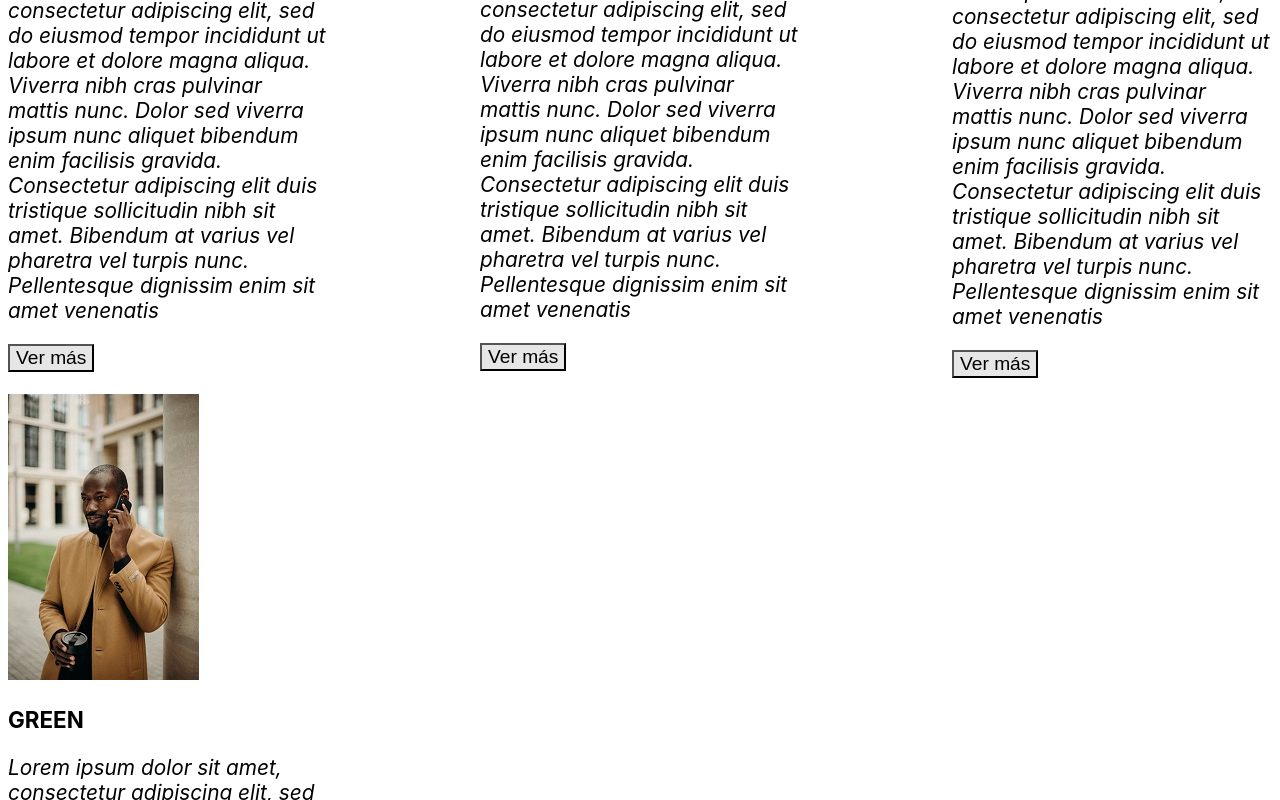
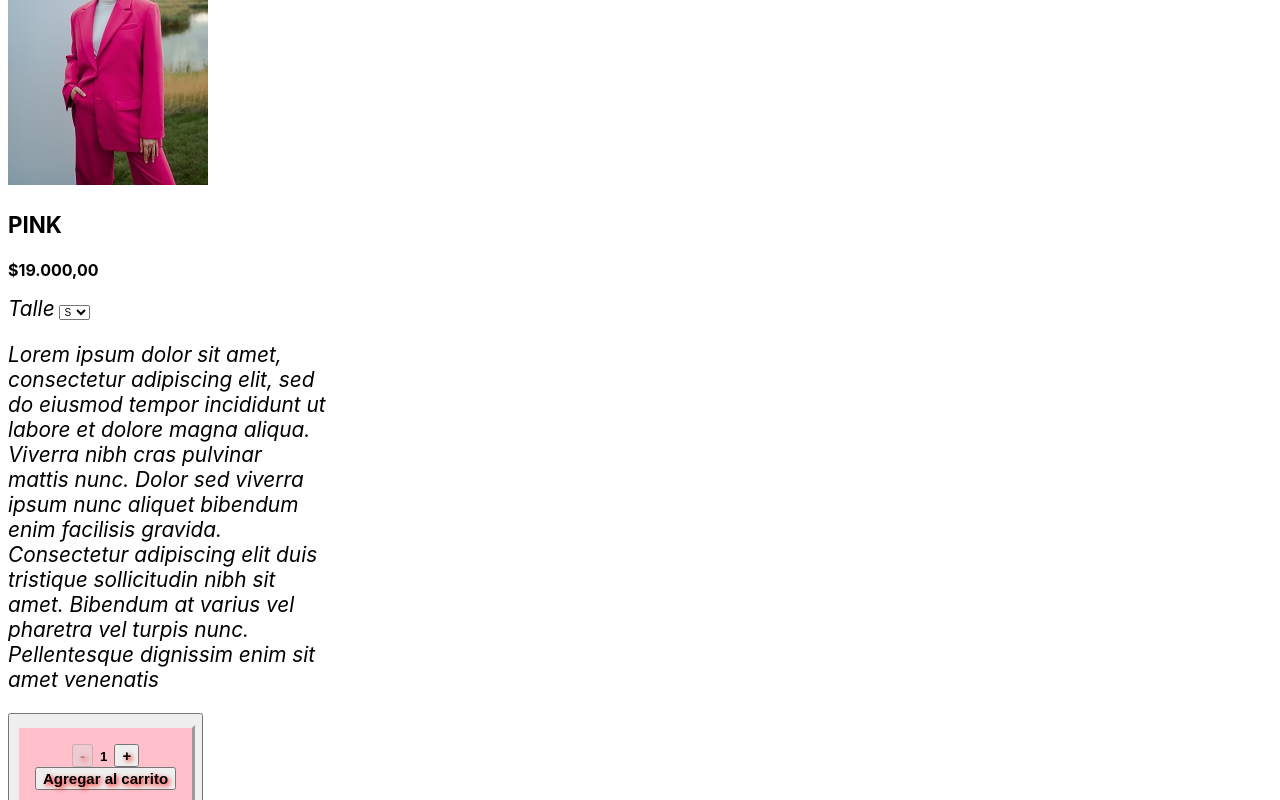
Before and after one commit to eugeperonace/projectReactDsastre, a React (Create React App) app: page / in a window 1280 px wide. Shown: the part 2698-3498 px from the top of the page. Built offline with nearby package versions, Linux system fonts and the light colour scheme.

Commit message:
Desafío núm. 6 - ItemDetail

```diff
--- a/src/App.js
+++ b/src/App.js
@@ -3,6 +3,7 @@ import "./App.css";
 import NavBar from "./Components/NavBar/index.js";
 import ItemListContainer from "./Components/ItemListContainer";
 import logoDsastre from "./assets/logoDsastre.jpg";
+import ItemDetailContainer from "./Components/ItemDetailContainer/ItemDetailContainer";
 
 function App() {
   return (
@@ -12,6 +13,7 @@ function App() {
        <img src={logoDsastre} alt="" className="imgLogo" />
       </center>
       <ItemListContainer greeting="Bienvenidos a nuestro sitio web."/>
+      <ItemDetailContainer />
     </>
   );
 }
--- a/src/Components/Item/Item.jsx
+++ b/src/Components/Item/Item.jsx
@@ -3,14 +3,14 @@ import "./styles.css";
 
 const Item = ({product}) => {
   console.log(product)
-  const {img, name, description}= product
+  const {img, name, price}= product
 
   return (
     <div className="card">
-      <img src={img}className="card-img-top" alt={name}/>
+      <img src={img} className="card-img-top" alt={name}/>
       <div className="card-body">
           <p className="card-title">{name}</p>
-          <p className="card-text">{description}</p>
+          <p className="card-title">{price}</p>
       </div>
       <button className='btn-card'>Ver más</button>
     </div>
--- a/src/Components/ItemDetail/ItemDetail.js
+++ b/src/Components/ItemDetail/ItemDetail.js
@@ -0,0 +1,35 @@
+import React from "react"
+import ItemCount from "../ItemCount/itemCount";
+import "./styles.css";
+
+const ItemDetail = ({product}) =>{
+
+    const {img, name, price, description}= product;
+
+    const onAdd = (quantity) =>{
+        console.log(`¡Compraste ${quantity} unidades!`);
+    }
+
+    return(
+        <div className="card">
+            <img src={img} alt={name} className="card-img-top" />
+            <div className="card-body">
+                <p className="card-title">{name}</p>
+                <p className="card-price">{price}</p>
+                <div className="card-text"> Talle
+                    <select>
+                        <option>S</option>
+                        <option>M</option>
+                        <option>L</option>
+                    </select>
+                    <p>{description}</p>
+                </div>
+                <button>
+                    <ItemCount initial={1} stock={14} onAdd={onAdd}/>
+                </button>
+            </div>
+        </div>
+    );
+};
+
+export default ItemDetail;
--- /dev/null
+++ b/src/Components/ItemDetail/styles.css
@@ -0,0 +1,28 @@
+.card{
+    width:20rem;
+    margin:.5rem;
+}
+.card-body{
+    font-size: 1rem;
+}
+.card-title{
+    font-weight: bold;
+    font-size: 1.4rem;
+}
+.card-text{
+    font-style: italic;
+    font-size: 1.3rem;
+}
+.btn-card{
+    font-size: 1.2rem;
+    background-color: rgb(230, 230, 230);
+
+}
+.card-price{
+    font-weight: bold;
+}
+
+select {
+    font-size: 10px;
+    margin-left: 0.3rem;
+}
--- a/src/Components/ItemDetailContainer/ItemDetailContainer.js
+++ b/src/Components/ItemDetailContainer/ItemDetailContainer.js
@@ -0,0 +1,20 @@
+import React, { useState, useEffect } from "react";
+import { getItem } from "../../mocks/fakeApi";
+import ItemDetail from "../ItemDetail/ItemDetail.js"
+
+const ItemDetailContainer = ()=> {
+
+    const [product, setProduct] = useState({})
+
+    useEffect(()=>{
+        getItem
+        .then((res)=> setProduct(res))
+        .catch((error)=> console.log(error))
+    },[])
+
+    return(
+        <ItemDetail product={product}/>
+    );
+};
+
+export default ItemDetailContainer;
--- a/src/Components/ItemListContainer/index.js
+++ b/src/Components/ItemListContainer/index.js
@@ -1,6 +1,5 @@
 import React, { useEffect, useState } from 'react'
 import "./styles.css";
-import ItemCount from "../ItemCount/itemCount";
 import ItemList from '../ItemList/ItemList'
 import { getData } from '../../mocks/fakeApi'
 
@@ -16,10 +15,6 @@ const ItemListContainer = ({greeting}) => {
         .finally(()=>setLoading(false) )
         },[])
 
-    const onAdd = (quantity) =>{
-        console.log(`¡Compraste ${quantity} unidades!`);
-    }
-
     return(
         <>
         <div className="landing">
@@ -28,7 +23,6 @@ const ItemListContainer = ({greeting}) => {
         <div>
             {loading ? <p>Cargando productos...</p> : <ItemList productList={productList}/> }
         </div>
-            <ItemCount initial={1} stock={12} onAdd={onAdd}/>
         </>
     );
 
--- a/src/mocks/fakeApi.js
+++ b/src/mocks/fakeApi.js
@@ -1,24 +1,34 @@
 const products = [
-    {id:'06', name:'PINK', description:"Lorem ipsum dolor sit amet, consectetur adipiscing elit, sed do eiusmod tempor incididunt ut labore et dolore magna aliqua. Viverra nibh cras pulvinar mattis nunc. Dolor sed viverra ipsum nunc aliquet bibendum enim facilisis gravida. Consectetur adipiscing elit duis tristique sollicitudin nibh sit amet. Bibendum at varius vel pharetra vel turpis nunc. Pellentesque dignissim enim sit amet venenatis", img:'/images/M1-saco.jpg', stock:5},
-    {id:'06', name:'BLUE', description:"Lorem ipsum dolor sit amet, consectetur adipiscing elit, sed do eiusmod tempor incididunt ut labore et dolore magna aliqua. Viverra nibh cras pulvinar mattis nunc. Dolor sed viverra ipsum nunc aliquet bibendum enim facilisis gravida. Consectetur adipiscing elit duis tristique sollicitudin nibh sit amet. Bibendum at varius vel pharetra vel turpis nunc. Pellentesque dignissim enim sit amet venenatis", img:'/images/M2-saco.jpg', stock:4},
-    {id:'06', name:'GREEN', description:"Lorem ipsum dolor sit amet, consectetur adipiscing elit, sed do eiusmod tempor incididunt ut labore et dolore magna aliqua. Viverra nibh cras pulvinar mattis nunc. Dolor sed viverra ipsum nunc aliquet bibendum enim facilisis gravida. Consectetur adipiscing elit duis tristique sollicitudin nibh sit amet. Bibendum at varius vel pharetra vel turpis nunc. Pellentesque dignissim enim sit amet venenatis", img:'/images/M3-saco.jpg', stock:6},
-    {id:'06', name:'GREEN', description:"Lorem ipsum dolor sit amet, consectetur adipiscing elit, sed do eiusmod tempor incididunt ut labore et dolore magna aliqua. Viverra nibh cras pulvinar mattis nunc. Dolor sed viverra ipsum nunc aliquet bibendum enim facilisis gravida. Consectetur adipiscing elit duis tristique sollicitudin nibh sit amet. Bibendum at varius vel pharetra vel turpis nunc. Pellentesque dignissim enim sit amet venenatis", img:'/images/M4-saco.jpg', stock:6},
-    {id:'06', name:'GREEN', description:"Lorem ipsum dolor sit amet, consectetur adipiscing elit, sed do eiusmod tempor incididunt ut labore et dolore magna aliqua. Viverra nibh cras pulvinar mattis nunc. Dolor sed viverra ipsum nunc aliquet bibendum enim facilisis gravida. Consectetur adipiscing elit duis tristique sollicitudin nibh sit amet. Bibendum at varius vel pharetra vel turpis nunc. Pellentesque dignissim enim sit amet venenatis", img:'/images/M5-saco.jpg', stock:6},
-    {id:'06', name:'GREEN', description:"Lorem ipsum dolor sit amet, consectetur adipiscing elit, sed do eiusmod tempor incididunt ut labore et dolore magna aliqua. Viverra nibh cras pulvinar mattis nunc. Dolor sed viverra ipsum nunc aliquet bibendum enim facilisis gravida. Consectetur adipiscing elit duis tristique sollicitudin nibh sit amet. Bibendum at varius vel pharetra vel turpis nunc. Pellentesque dignissim enim sit amet venenatis", img:'/images/H1-saco.jpg', stock:6},
-    {id:'06', name:'GREEN', description:"Lorem ipsum dolor sit amet, consectetur adipiscing elit, sed do eiusmod tempor incididunt ut labore et dolore magna aliqua. Viverra nibh cras pulvinar mattis nunc. Dolor sed viverra ipsum nunc aliquet bibendum enim facilisis gravida. Consectetur adipiscing elit duis tristique sollicitudin nibh sit amet. Bibendum at varius vel pharetra vel turpis nunc. Pellentesque dignissim enim sit amet venenatis", img:'/images/H2-saco.jpg', stock:6},
-    {id:'06', name:'GREEN', description:"Lorem ipsum dolor sit amet, consectetur adipiscing elit, sed do eiusmod tempor incididunt ut labore et dolore magna aliqua. Viverra nibh cras pulvinar mattis nunc. Dolor sed viverra ipsum nunc aliquet bibendum enim facilisis gravida. Consectetur adipiscing elit duis tristique sollicitudin nibh sit amet. Bibendum at varius vel pharetra vel turpis nunc. Pellentesque dignissim enim sit amet venenatis", img:'/images/H3-saco.jpg', stock:6},
-    {id:'06', name:'GREEN', description:"Lorem ipsum dolor sit amet, consectetur adipiscing elit, sed do eiusmod tempor incididunt ut labore et dolore magna aliqua. Viverra nibh cras pulvinar mattis nunc. Dolor sed viverra ipsum nunc aliquet bibendum enim facilisis gravida. Consectetur adipiscing elit duis tristique sollicitudin nibh sit amet. Bibendum at varius vel pharetra vel turpis nunc. Pellentesque dignissim enim sit amet venenatis", img:'/images/H4-saco.jpg', stock:6},
-    {id:'06', name:'GREEN', description:"Lorem ipsum dolor sit amet, consectetur adipiscing elit, sed do eiusmod tempor incididunt ut labore et dolore magna aliqua. Viverra nibh cras pulvinar mattis nunc. Dolor sed viverra ipsum nunc aliquet bibendum enim facilisis gravida. Consectetur adipiscing elit duis tristique sollicitudin nibh sit amet. Bibendum at varius vel pharetra vel turpis nunc. Pellentesque dignissim enim sit amet venenatis", img:'/images/H5-saco.jpg', stock:6},
+    {id:'06', name:'PINK', price: "$19.000,00", description:"Lorem ipsum dolor sit amet, consectetur adipiscing elit, sed do eiusmod tempor incididunt ut labore et dolore magna aliqua. Viverra nibh cras pulvinar mattis nunc. Dolor sed viverra ipsum nunc aliquet bibendum enim facilisis gravida. Consectetur adipiscing elit duis tristique sollicitudin nibh sit amet. Bibendum at varius vel pharetra vel turpis nunc. Pellentesque dignissim enim sit amet venenatis", img:'/images/M1-saco.jpg', stock:5},
+    {id:'06', name:'BLUE', price: "$21.000,00", description:"Lorem ipsum dolor sit amet, consectetur adipiscing elit, sed do eiusmod tempor incididunt ut labore et dolore magna aliqua. Viverra nibh cras pulvinar mattis nunc. Dolor sed viverra ipsum nunc aliquet bibendum enim facilisis gravida. Consectetur adipiscing elit duis tristique sollicitudin nibh sit amet. Bibendum at varius vel pharetra vel turpis nunc. Pellentesque dignissim enim sit amet venenatis", img:'/images/M2-saco.jpg', stock:4},
+    {id:'06', name:'GREEN', price: "$22.000,00", description:"Lorem ipsum dolor sit amet, consectetur adipiscing elit, sed do eiusmod tempor incididunt ut labore et dolore magna aliqua. Viverra nibh cras pulvinar mattis nunc. Dolor sed viverra ipsum nunc aliquet bibendum enim facilisis gravida. Consectetur adipiscing elit duis tristique sollicitudin nibh sit amet. Bibendum at varius vel pharetra vel turpis nunc. Pellentesque dignissim enim sit amet venenatis", img:'/images/M3-saco.jpg', stock:6},
+    {id:'06', name:'GREEN', price: "$20.000,00", description:"Lorem ipsum dolor sit amet, consectetur adipiscing elit, sed do eiusmod tempor incididunt ut labore et dolore magna aliqua. Viverra nibh cras pulvinar mattis nunc. Dolor sed viverra ipsum nunc aliquet bibendum enim facilisis gravida. Consectetur adipiscing elit duis tristique sollicitudin nibh sit amet. Bibendum at varius vel pharetra vel turpis nunc. Pellentesque dignissim enim sit amet venenatis", img:'/images/M4-saco.jpg', stock:6},
+    {id:'06', name:'GREEN', price: "$23.000,00", description:"Lorem ipsum dolor sit amet, consectetur adipiscing elit, sed do eiusmod tempor incididunt ut labore et dolore magna aliqua. Viverra nibh cras pulvinar mattis nunc. Dolor sed viverra ipsum nunc aliquet bibendum enim facilisis gravida. Consectetur adipiscing elit duis tristique sollicitudin nibh sit amet. Bibendum at varius vel pharetra vel turpis nunc. Pellentesque dignissim enim sit amet venenatis", img:'/images/M5-saco.jpg', stock:6},
+    {id:'06', name:'GREEN', price: "$25.000,00", description:"Lorem ipsum dolor sit amet, consectetur adipiscing elit, sed do eiusmod tempor incididunt ut labore et dolore magna aliqua. Viverra nibh cras pulvinar mattis nunc. Dolor sed viverra ipsum nunc aliquet bibendum enim facilisis gravida. Consectetur adipiscing elit duis tristique sollicitudin nibh sit amet. Bibendum at varius vel pharetra vel turpis nunc. Pellentesque dignissim enim sit amet venenatis", img:'/images/H1-saco.jpg', stock:6},
+    {id:'06', name:'GREEN', price: "$24.000,00", description:"Lorem ipsum dolor sit amet, consectetur adipiscing elit, sed do eiusmod tempor incididunt ut labore et dolore magna aliqua. Viverra nibh cras pulvinar mattis nunc. Dolor sed viverra ipsum nunc aliquet bibendum enim facilisis gravida. Consectetur adipiscing elit duis tristique sollicitudin nibh sit amet. Bibendum at varius vel pharetra vel turpis nunc. Pellentesque dignissim enim sit amet venenatis", img:'/images/H2-saco.jpg', stock:6},
+    {id:'06', name:'GREEN', price: "$21.000,00", description:"Lorem ipsum dolor sit amet, consectetur adipiscing elit, sed do eiusmod tempor incididunt ut labore et dolore magna aliqua. Viverra nibh cras pulvinar mattis nunc. Dolor sed viverra ipsum nunc aliquet bibendum enim facilisis gravida. Consectetur adipiscing elit duis tristique sollicitudin nibh sit amet. Bibendum at varius vel pharetra vel turpis nunc. Pellentesque dignissim enim sit amet venenatis", img:'/images/H3-saco.jpg', stock:6},
+    {id:'06', name:'GREEN', price: "$19.000,00", description:"Lorem ipsum dolor sit amet, consectetur adipiscing elit, sed do eiusmod tempor incididunt ut labore et dolore magna aliqua. Viverra nibh cras pulvinar mattis nunc. Dolor sed viverra ipsum nunc aliquet bibendum enim facilisis gravida. Consectetur adipiscing elit duis tristique sollicitudin nibh sit amet. Bibendum at varius vel pharetra vel turpis nunc. Pellentesque dignissim enim sit amet venenatis", img:'/images/H4-saco.jpg', stock:6},
+    {id:'06', name:'GREEN', price: "$20.000,00", description:"Lorem ipsum dolor sit amet, consectetur adipiscing elit, sed do eiusmod tempor incididunt ut labore et dolore magna aliqua. Viverra nibh cras pulvinar mattis nunc. Dolor sed viverra ipsum nunc aliquet bibendum enim facilisis gravida. Consectetur adipiscing elit duis tristique sollicitudin nibh sit amet. Bibendum at varius vel pharetra vel turpis nunc. Pellentesque dignissim enim sit amet venenatis", img:'/images/H5-saco.jpg', stock:6},
   ]
 
   export const getData = new Promise ((resolve, reject) =>{
-
     let condition = true
     setTimeout(()=>{
       if(condition){
         resolve(products)
       }else{
-        reject('Algo salió mal!')
+        reject("Promise rejected.")
       }
     },2000)
   })
+
+  export const getItem = new Promise ((resolve, reject) =>{
+    let condition = true
+    setTimeout(()=>{
+      if(condition){
+        resolve(products.find(item => item.name === "PINK"));
+      }else{
+        reject("Promise rejected.");
+      }
+    },2000);
+  })
```
